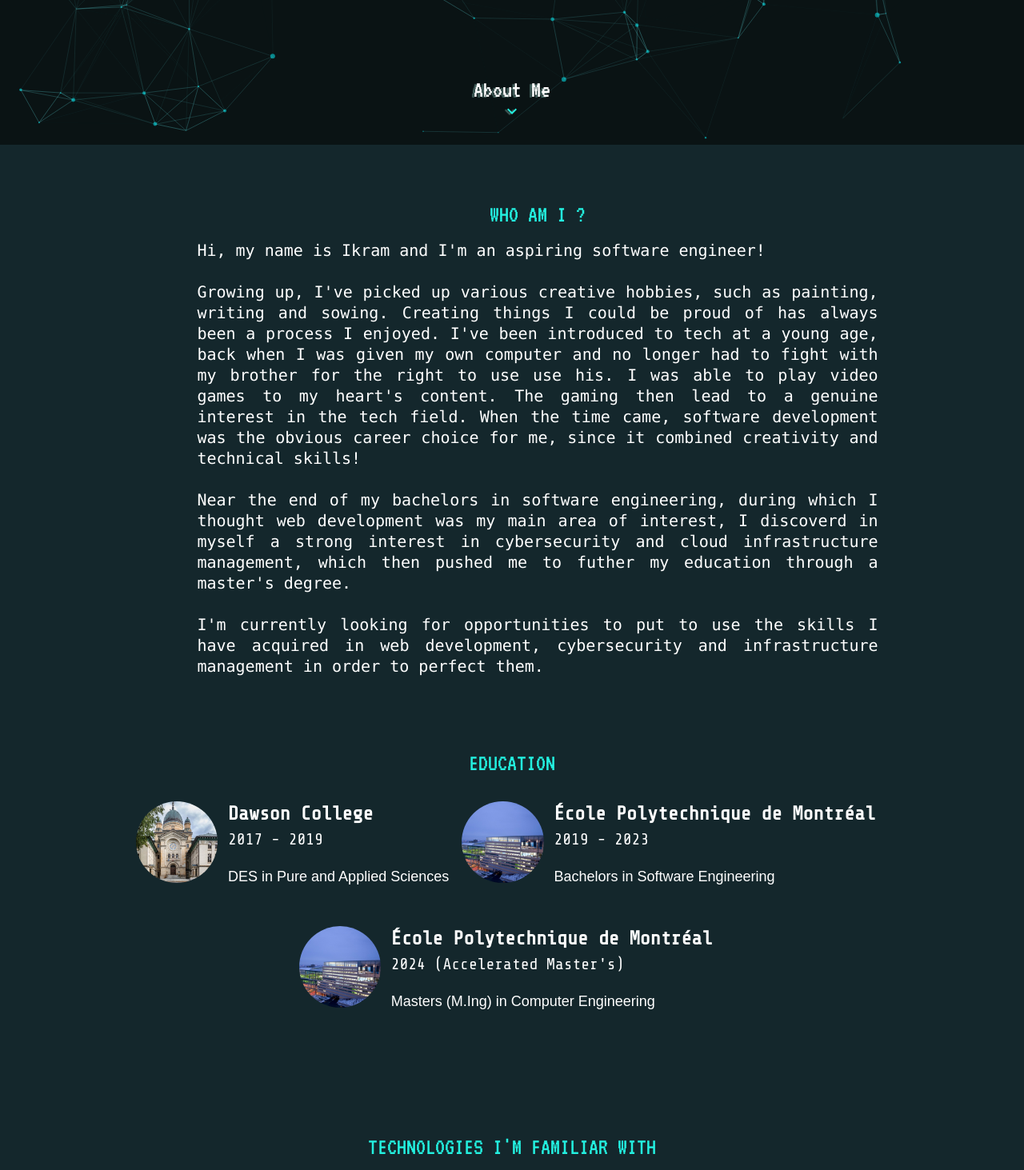
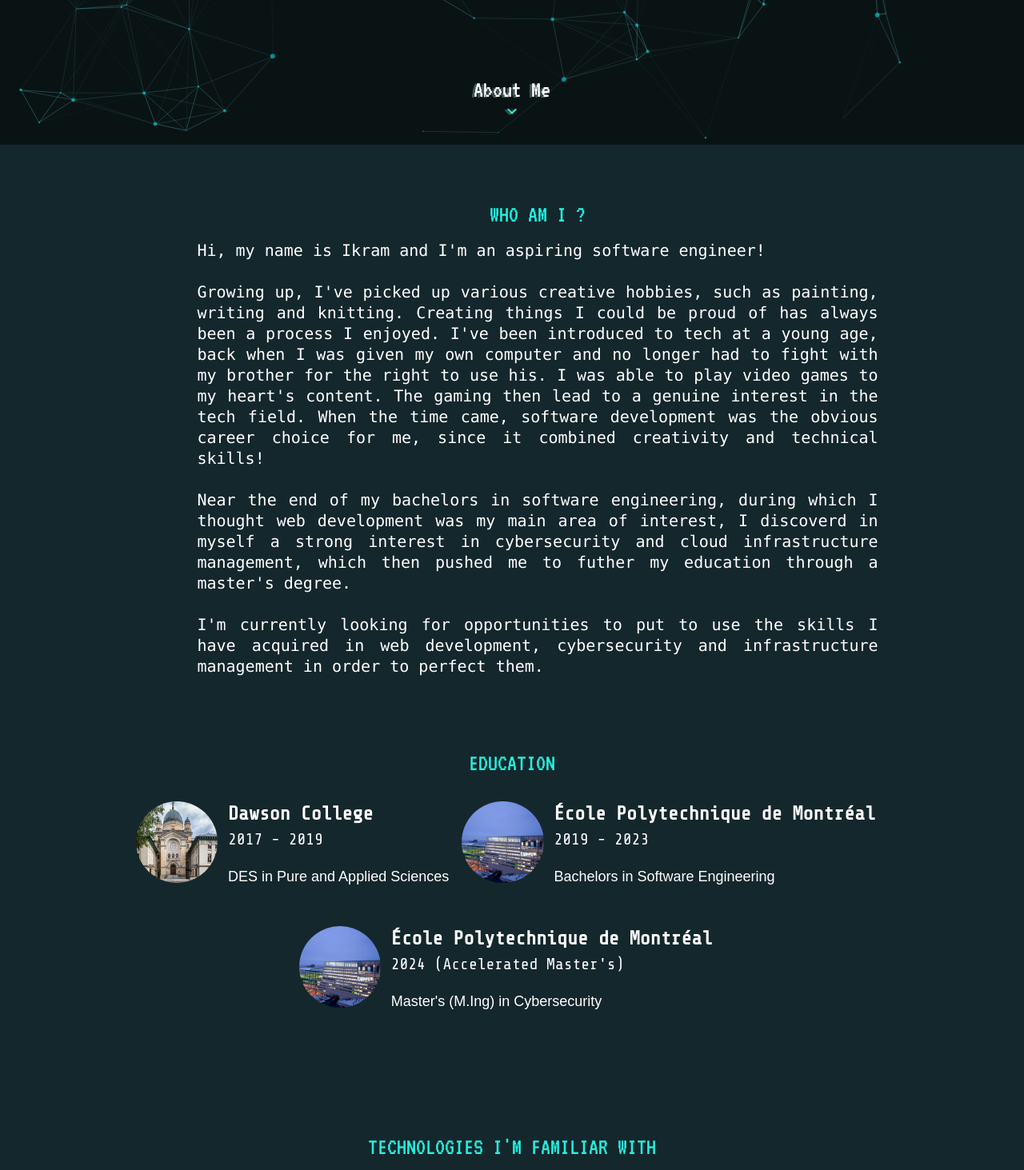
Before and after one commit to IkramKo/IkramKo.github.io, an Angular app: page / in a window 1280 px wide. Shown: the part 619-2082 px from the top of the page at 80% size. Built offline with nearby package versions, Linux system fonts and the light colour scheme; a web font is replaced by a local one.

Commit message:
Correct typos

```diff
--- a/src/app/pages/about-me-page/about-me-page.component.html
+++ b/src/app/pages/about-me-page/about-me-page.component.html
@@ -6,8 +6,8 @@
                 <p class="about-text">
                     Hi, my name is Ikram and I'm an aspiring software engineer!
                     <br><br>
-                    Growing up, I've picked up various creative hobbies, such as painting, writing and sowing. Creating things I could be proud of has always been a process I enjoyed.
-                    I've been introduced to tech at a young age, back when I was given my own computer and no longer had to fight with my brother for the right to use use his. I was able to play video games to my heart's content. The gaming then lead to a genuine interest in the tech field.
+                    Growing up, I've picked up various creative hobbies, such as painting, writing and knitting. Creating things I could be proud of has always been a process I enjoyed.
+                    I've been introduced to tech at a young age, back when I was given my own computer and no longer had to fight with my brother for the right to use his. I was able to play video games to my heart's content. The gaming then lead to a genuine interest in the tech field.
                     When the time came, software development was the obvious career choice for me, since it combined creativity and technical skills!
                     <br><br>
                     Near the end of my bachelors in software engineering, during which I thought web development was my main area of interest, I discoverd in myself a strong interest in cybersecurity and cloud infrastructure management, which then pushed me to futher my education
--- a/src/assets/json/education.json
+++ b/src/assets/json/education.json
@@ -14,7 +14,7 @@
     {
         "image": "/assets/images/education/poly.jpg",
         "school": "École Polytechnique de Montréal",
-        "program": "Masters (M.Ing) in Computer Engineering",
+        "program": "Master's (M.Ing) in Cybersecurity",
         "years": "2024 (Accelerated Master's)"
     }
 ]
```
